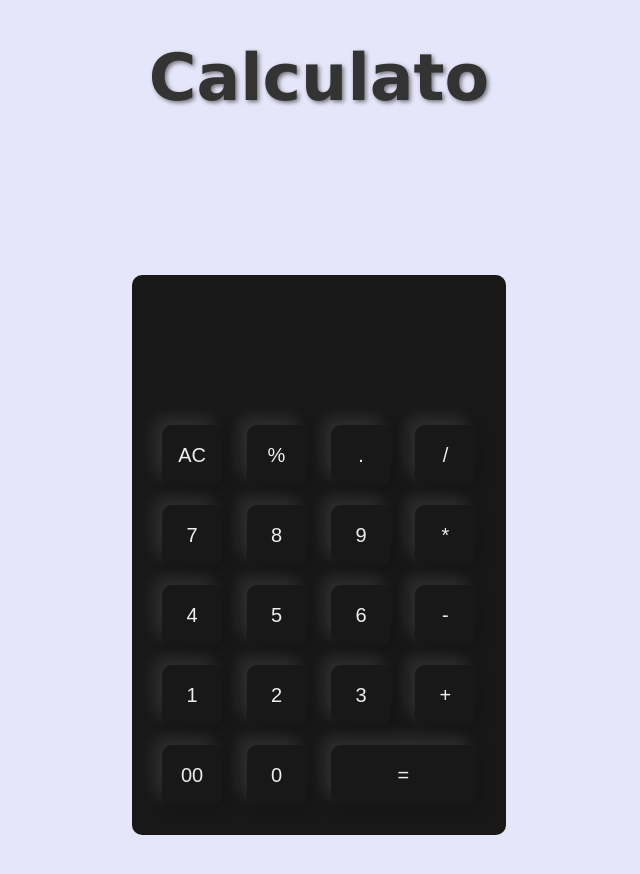
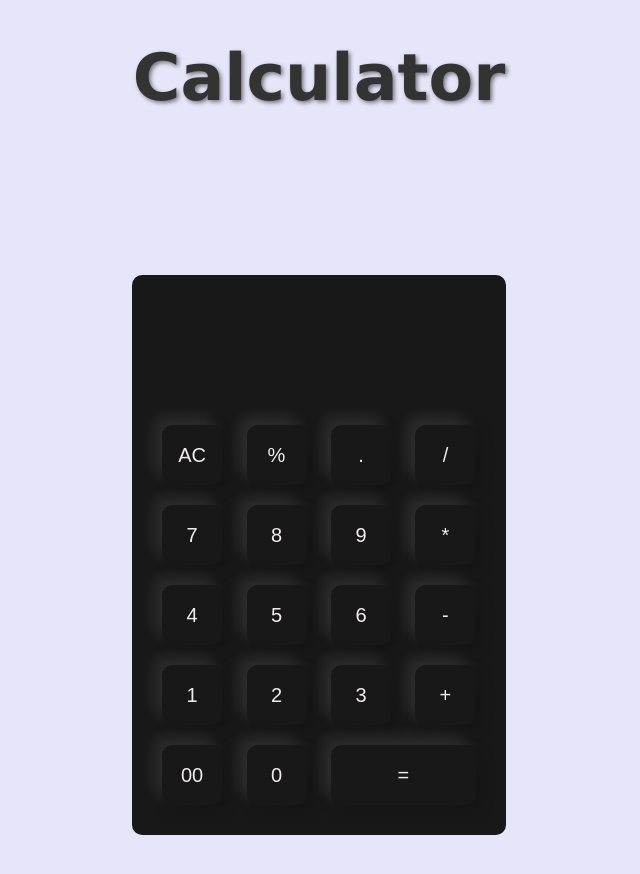
Before and after one commit to Yuvrajbhagyedh/portfolio-yuvraj, a plain HTML site: page index.html in a window 1280 px wide. Shown: the whole page, without its empty margins (321-961 px from the left). Drawn offline with Linux system fonts and the light colour scheme.

Commit message:
Update index.html

```diff
--- a/index.html
+++ b/index.html
@@ -8,7 +8,7 @@
     <link rel="stylesheet" href="style.css" />
   </head>
   <body>
-    <h1 class="three-d-font">Calculato</h1>
+    <h1 class="three-d-font">Calculator</h1>
     <div class="container">
       <div class="calculator">
         <form>
```
